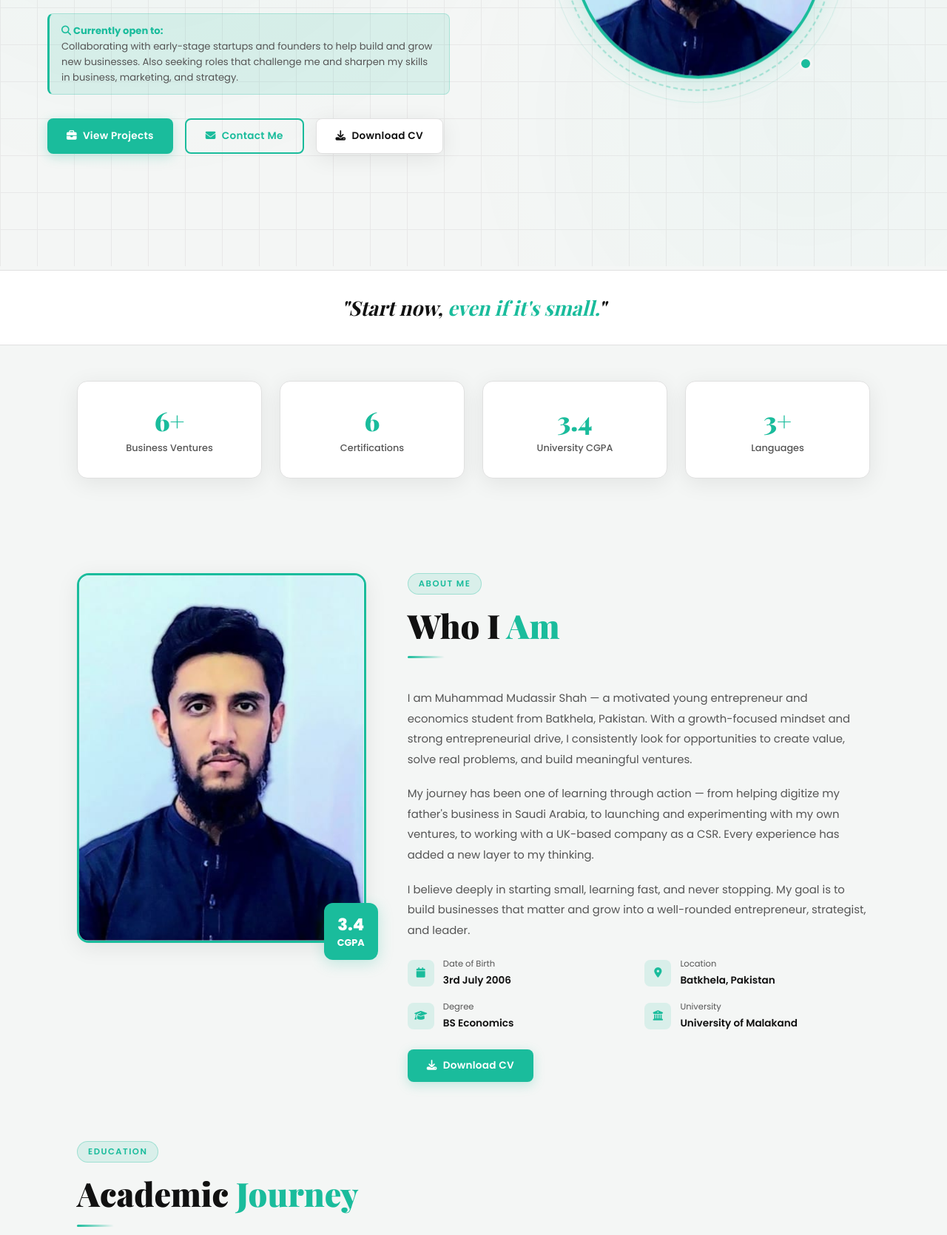
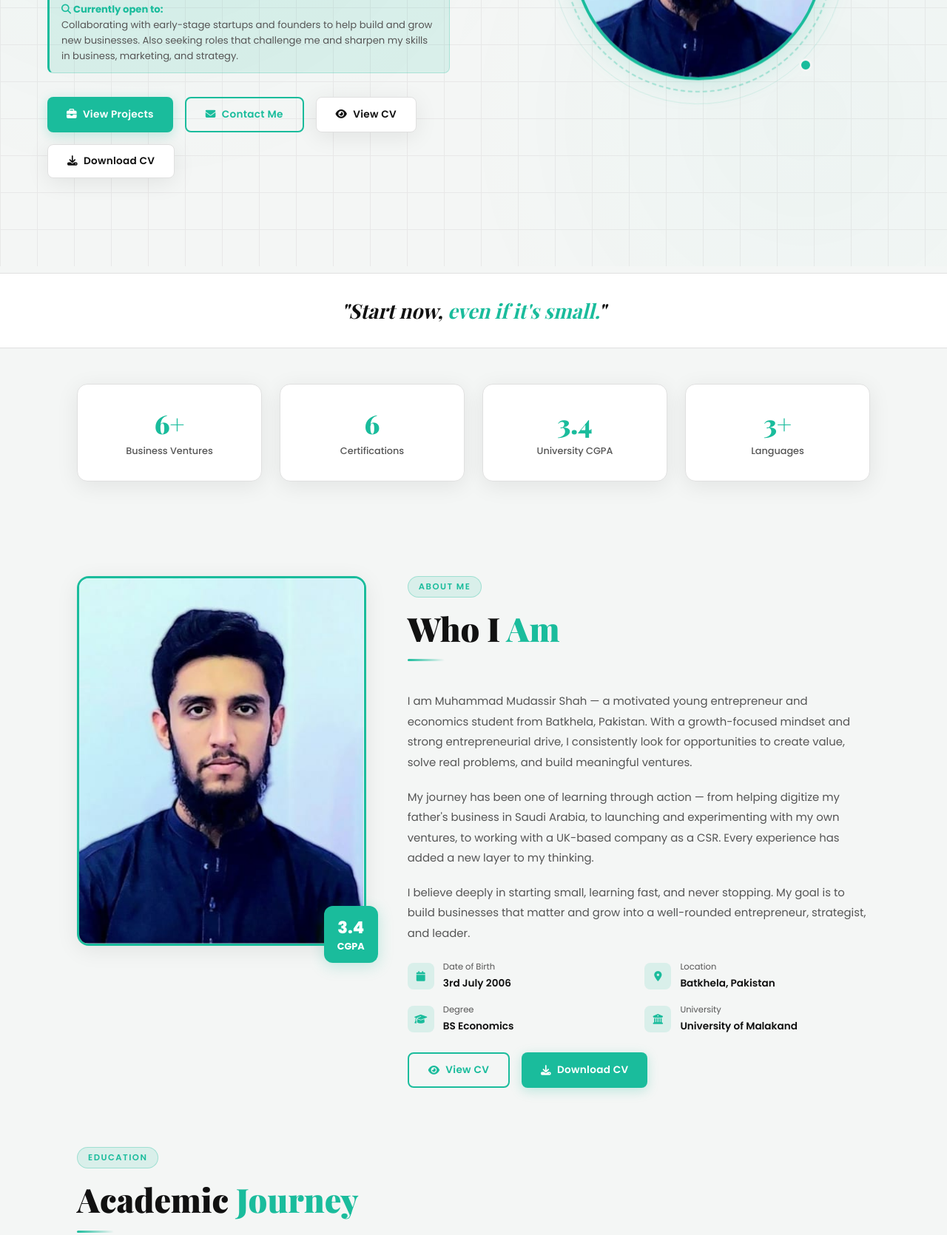
Before and after one commit to Mudassirshah5/portfolio, a plain HTML site: page index.html in a window 1280 px wide. Shown: the part 440-2110 px from the top of the page at 74% size. Drawn offline with nearby package versions, Linux system fonts and the light colour scheme.

Commit message:
Update CV links and add View CV buttons

```diff
--- a/index.html
+++ b/index.html
@@ -62,7 +62,8 @@
         <div class="hero-btns">
           <a href="#projects" class="btn btn-primary"><i class="fas fa-briefcase"></i> View Projects</a>
           <a href="#contact" class="btn btn-outline"><i class="fas fa-envelope"></i> Contact Me</a>
-          <a href="assets/docs/MyCv.pdf" download class="btn btn-ghost"><i class="fas fa-download"></i> Download CV</a>
+          <a href="assets/docs/Muhammad Mudassir Shah — CV.pdf" target="_blank" class="btn btn-ghost"><i class="fas fa-eye"></i> View CV</a>
+          <a href="assets/docs/Muhammad Mudassir Shah — CV.pdf" download class="btn btn-ghost"><i class="fas fa-download"></i> Download CV</a>
         </div>
       </div>
       <div class="hero-right">
@@ -126,7 +127,10 @@
           </div>
         </div>
 
-        <a href="assets/docs/MyCv.pdf" download class="btn btn-primary"><i class="fas fa-download"></i> Download CV</a>
+        <div style="display:flex;gap:1rem;flex-wrap:wrap;margin-top:1.5rem;">
+          <a href="assets/docs/Muhammad Mudassir Shah — CV.pdf" target="_blank" class="btn btn-outline"><i class="fas fa-eye"></i> View CV</a>
+          <a href="assets/docs/Muhammad Mudassir Shah — CV.pdf" download class="btn btn-primary"><i class="fas fa-download"></i> Download CV</a>
+        </div>
       </div>
     </div>
 
```
Also changed, not shown: 1 other file.
